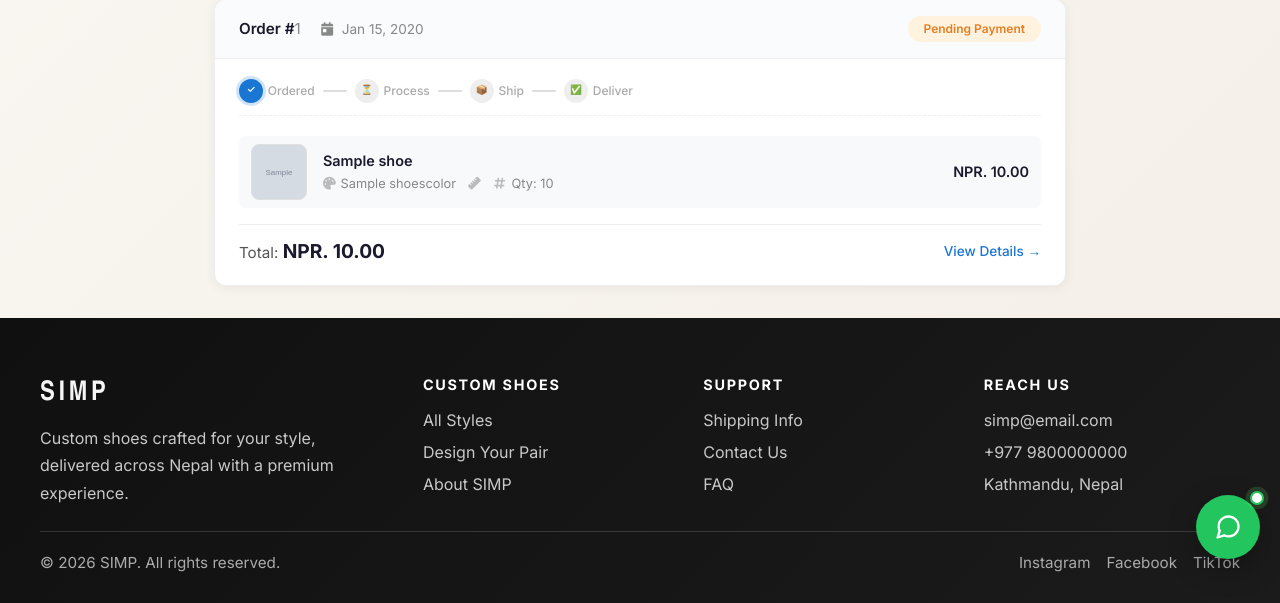
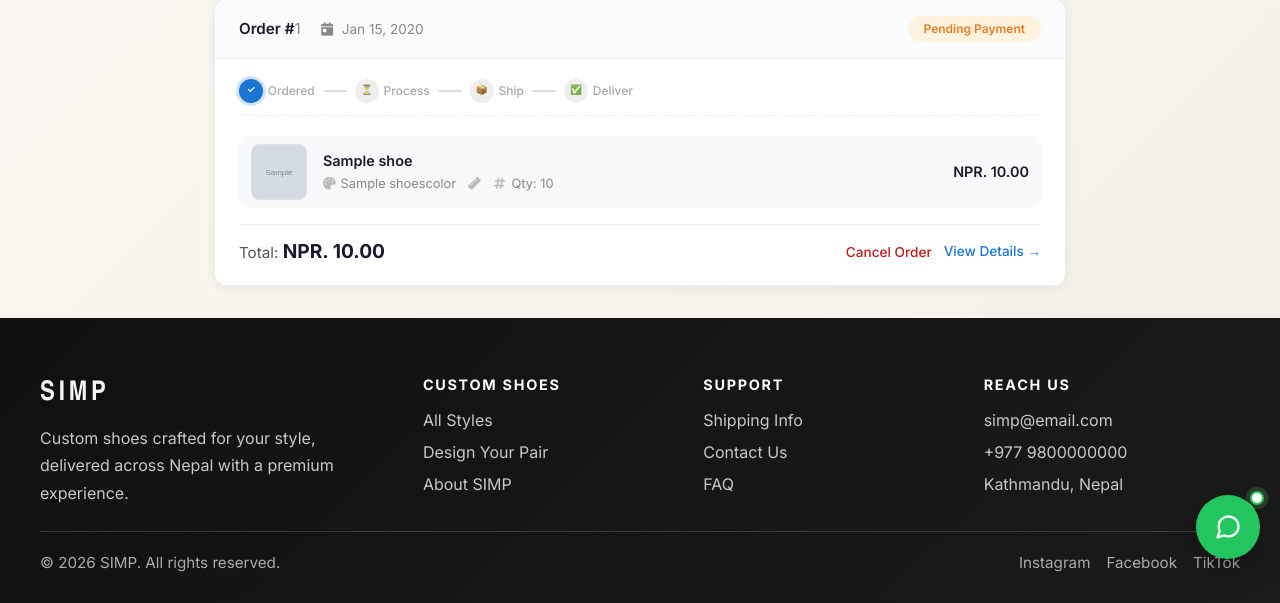
Before and after one commit to MolsonOffical/SIMPCustomization, a Django app: page /shoes/history/?status=all in a window 1280 px wide. Shown: the part 221-824 px from the top of the page. Run offline with Django 5.2, Linux system fonts and the light colour scheme; a user stored in the database is signed in; tables that the repository leaves empty hold one stand-in row (values such as "Sample post"); grey boxes marked "Sample" are stand-in pictures; data that the repository does not hold is empty; some libraries are stand-ins or nearby versions.

Commit message:
Add order status management (processing/shipped/delivered) and user-side order cancellation

```diff
--- a/project_simp/shoes/models.py
+++ b/project_simp/shoes/models.py
@@ -145,6 +145,7 @@ class Order(models.Model):
         ('processing', 'Processing'),
         ('shipped', 'Shipped'),
         ('delivered', 'Delivered'),
+        ('cancelled', 'Cancelled'),
         ('failed', 'Failed'),
     ]
     PAYMENT_CHOICES = [('esewa', 'eSewa'), ('khalti', 'Khalti')]
--- a/project_simp/shoes/templates/history/history.html
+++ b/project_simp/shoes/templates/history/history.html
@@ -35,7 +35,7 @@
         <a href="?status=processing" class="tab {% if status_filter == 'processing' %}active{% endif %}">Processing</a>
         <a href="?status=shipped" class="tab {% if status_filter == 'shipped' %}active{% endif %}">Shipped</a>
         <a href="?status=delivered" class="tab {% if status_filter == 'delivered' %}active{% endif %}">Delivered</a>
-        <a href="?status=failed" class="tab {% if status_filter == 'failed' %}active{% endif %}">Cancelled</a>
+        <a href="?status=cancelled" class="tab {% if status_filter == 'cancelled' %}active{% endif %}">Cancelled</a>
     </div>
 
     {% if order_rows %}
@@ -56,6 +56,10 @@
                 {% if row.is_failed %}
                     <div class="order-failed-banner">
                         <i class="fas fa-circle-exclamation"></i> This order's payment did not go through.
+                    </div>
+                {% elif row.is_cancelled %}
+                    <div class="order-failed-banner">
+                        <i class="fas fa-ban"></i> This order was cancelled.
                     </div>
                 {% else %}
                     <!-- Tracking Steps -->
@@ -106,7 +110,18 @@
 
                 <div class="order-footer">
                     <span class="total-label">Total: <strong>NPR. {{ order.total_amount }}</strong></span>
-                    <a href="{% url 'shoes:order_tracking_view' order_id=order.order_id %}" class="detail-link">View Details →</a>
+                    <div style="display:flex; gap:12px; align-items:center;">
+                        {% if row.can_cancel %}
+                        <form method="post" action="{% url 'shoes:cancel_order' order_id=order.order_id %}"
+                              onsubmit="return confirm('Cancel this order?');" style="display:inline;">
+                            {% csrf_token %}
+                            <button type="submit" class="detail-link" style="background:none;border:none;color:#b91c1c;cursor:pointer;">
+                                Cancel Order
+                            </button>
+                        </form>
+                        {% endif %}
+                        <a href="{% url 'shoes:order_tracking_view' order_id=order.order_id %}" class="detail-link">View Details →</a>
+                    </div>
                 </div>
             </div>
         </div>
--- a/project_simp/shoes/urls.py
+++ b/project_simp/shoes/urls.py
@@ -14,6 +14,7 @@ urlpatterns = [
     path('parash/', views.test, name='test'),
 
 	path('history/', views.order_history_view, name='history'),
+    path('orders/<str:order_id>/cancel/', views.cancel_order, name='cancel_order'),
     path('checkout/', views.checkout_view, name='checkout_view'),
     path('orders/<str:order_id>/track/', views.order_tracking_view, name='order_tracking_view'),
     path('orders/<str:order_id>/success/', views.payment_success_view, name='payment_success_view'),
--- a/project_simp/shoes/views.py
+++ b/project_simp/shoes/views.py
@@ -530,10 +530,9 @@ STATUS_BADGE_CLASS = {
     'processing': 'processing',
     'shipped': 'shipped',
     'delivered': 'delivered',
+    'cancelled': 'cancelled',
     'failed': 'cancelled',
 }
-
-
 @login_required
 def order_history_view(request):
     status_filter = request.GET.get('status', 'all')
@@ -556,6 +555,8 @@ def order_history_view(request):
             'items': order.items.all(),
             'step_index': STATUS_STEP.get(order.status, 0),
             'is_failed': order.status == 'failed',
+            'is_cancelled': order.status == 'cancelled',
+            'can_cancel': order.status == 'pending_payment',
             'badge_class': STATUS_BADGE_CLASS.get(order.status, 'pending'),
         })
 
@@ -565,6 +566,21 @@ def order_history_view(request):
         'status_filter': status_filter,
     }
     return render(request, 'history/history.html', context)
+
+
+@login_required
+@require_POST
+def cancel_order(request, order_id):
+    order = get_object_or_404(Order, order_id=order_id, user=request.user)
+
+    if order.status != 'pending_payment':
+        messages.error(request, "This order can no longer be cancelled — it's already being processed.")
+    else:
+        order.status = 'cancelled'
+        order.save()
+        messages.success(request, f"Order {order.order_id} has been cancelled.")
+
+    return redirect('shoes:history')
 
 
 # ---------------------------------------------------------------
```
Also changed, not shown: project_simp/shoes/admin.py (+22 -0 lines), project_simp/shoes/migrations/0008_alter_order_status.py (added).
